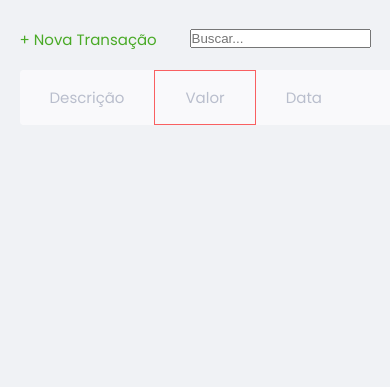
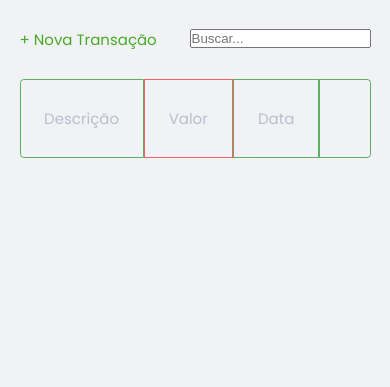
Before and after one commit to PedroTavolaro/Finance, a plain HTML site: page index.html in a window 390 px wide. Shown: the part 713-1100 px from the top of the page. Drawn offline with Linux system fonts and the light colour scheme.

Commit message:
second web commit

```diff
--- a/index.html
+++ b/index.html
@@ -74,6 +74,7 @@
                     <th>Valor</th>
                     <th>Data</th>
                     <th></th>
+
                 </tr>
             </thead>
         </table>
@@ -83,14 +84,14 @@
             <h2 class="sr-only">Transações</h2>
 
             <table class="table" id="data-table" data-filter-control="true" data-show-search-clear-button="true">
-                <!-- <thead>
+                <thead class="mobile">
                     <tr>
                         <th>Descrição</th>
                         <th>Valor</th>
                         <th>Data</th>
                         <th></th>
                     </tr>
-                </thead> -->
+                </thead>
                 <tbody id="tbody">
 
                 </tbody>
--- a/styles.css
+++ b/styles.css
@@ -178,6 +178,12 @@ header h1 {
     width: 24.1%;
 }
 
+.mobile {
+    visibility: hidden;
+    height: 0rem;
+    width: 0rem;
+}
+
 .descriptionDiv::-webkit-scrollbar-thumb{
     border-radius: 6px;
     background: linear-gradient(to top, #00ccff, #0059ff);
@@ -207,7 +213,7 @@ header h1 {
     width: 100%;
     overflow-y: scroll;
     height: 30rem;
-    margin-top: 0rem;
+    margin-top: -4rem;
     margin-left: 0rem;
 }
 
@@ -338,24 +344,34 @@ footer img {
 
 @media screen and (max-width: 1080px){
 
+
+.top{
+    visibility: hidden;
+}
+.mobile{
+    visibility: visible;
+    height: 1rem;
+}
+
     table thead th{
         background: white;
         opacity: 0.6;
         font-weight: normal;
+        border: green 1px solid;
+        text-align: center;
+        background: fixed;
+        padding: 1.8rem 1rem;
         width: 50rem;
-        text-align: left;
-        background: fixed;
+    }
+
+     thead th:nth-child(1) {
+
 
     }
+    thead th:nth-child(2) {
 
-    .top thead th:nth-child(1) {
-        width: 70rem;
+        border: red 1px solid;
 
-    }
-    .top thead th:nth-child(2) {
-        width: 75rem;
-        border: red 1px solid;
-        margin-left: 25rem;
     }
     .descriptionDiv{
         overflow: none;
```
